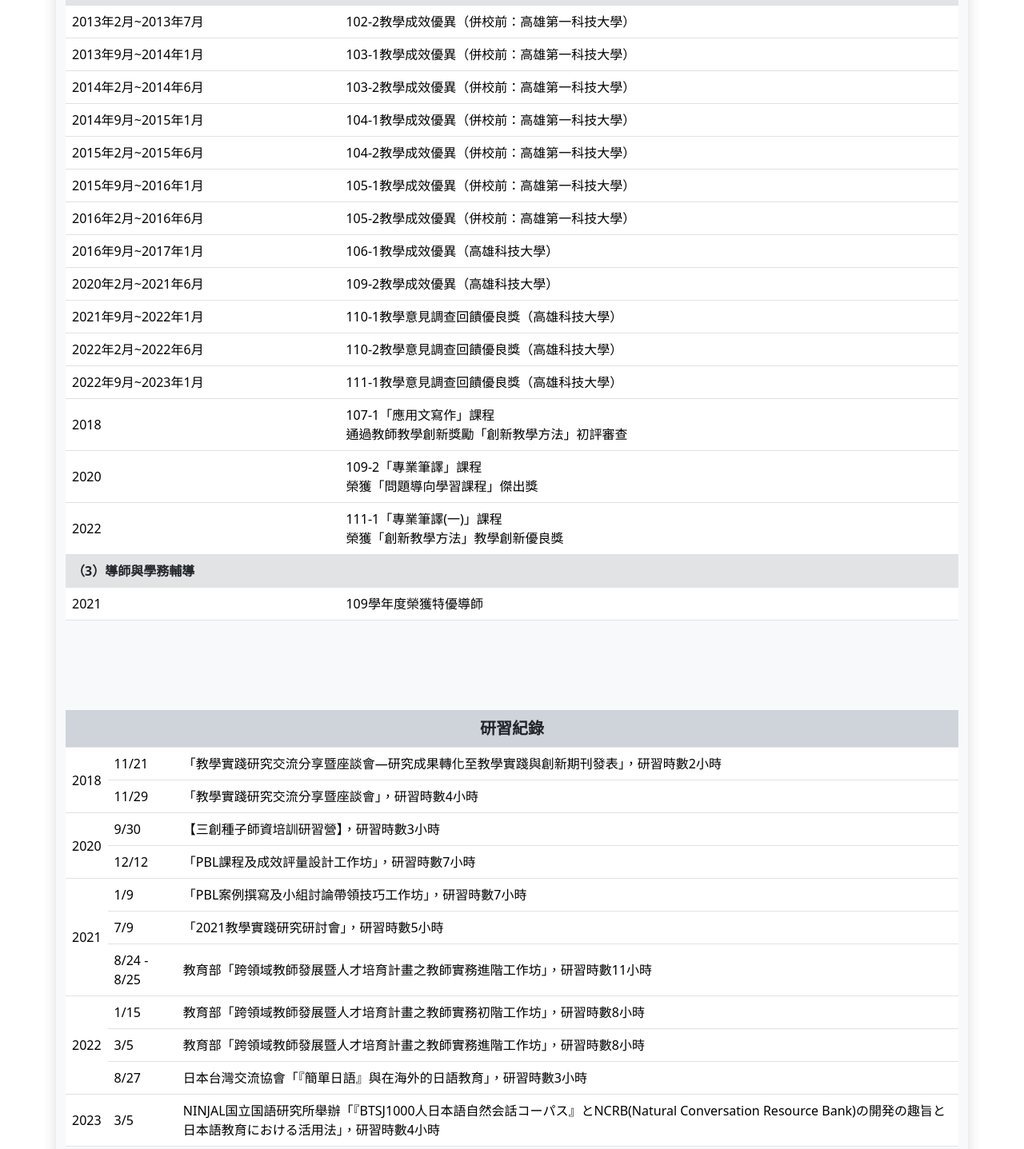
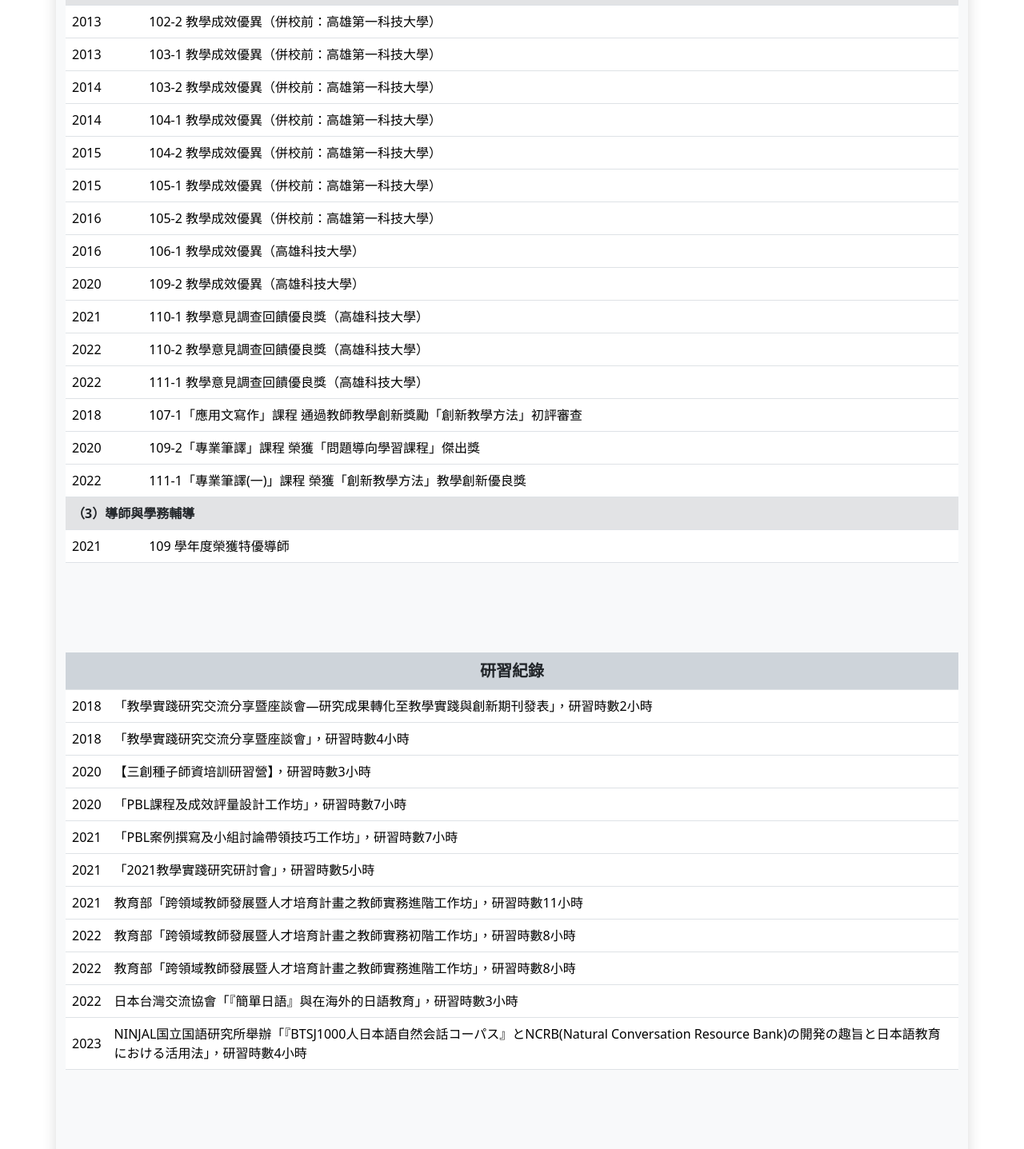
Before and after one commit to nagayasushizumi/nagayasushizumi.github.io, a plain HTML site: page index.html in a window 1280 px wide. Shown: the part 1889-3326 px from the top of the page at 80% size. Drawn offline with Linux system fonts and the light colour scheme.

Commit message:
- 大幅簡化日期的顯示，只留年份 - （1）專任課程 移除右邊欄位 - 整理年份格式 - 整理斷行格式 - 還有許多年份資料需確認正確性

```diff
--- a/index.html
+++ b/index.html
@@ -81,15 +81,16 @@
                 <tr><td colspan="2" class="bg-secondary-subtle text-body"><strong>（1）專任課程</strong></td></tr>
                 <tr class="d-none">
                   <td>課程名稱</td><td>課程內容</td>
-                </tr><tr><td>專業筆譯一、二</td><td>  </td></tr>
-                <tr><td>逐步口譯訓練一、二</td><td>  </td></tr>
-                <tr><td>口譯基礎訓練</td><td>校園導覽練習 (照片)</td></tr>
-                <tr><td>口譯進階訓練</td><td>  </td></tr>
-                <tr><td >日語聽解</td><td>訓練學生日語聽力的課程課堂上課透過學生設計的遊戲來帶動，上課愛玩手機就玩個夠 (照片)</td></tr>
-                <tr><td>應用文寫作</td><td>  </td></tr>
+                </tr>
+                <tr><td colspan="2" class="text-center">專業筆譯一、二</td></tr>
+                <tr><td colspan="2" class="text-center">逐步口譯訓練一、二</td></tr>
+                <tr><td colspan="2" class="text-center">口譯基礎訓練</td></tr>
+                <tr><td colspan="2" class="text-center">口譯進階訓練</td></tr>
+                <tr><td colspan="2" class="text-center">日語聽解</td></tr>
+                <tr><td colspan="2" class="text-center">應用文寫作</td></tr>
                 <tr><td colspan="2" class="bg-secondary-subtle text-body"><strong>（2）跨領域課程</strong></td></tr>
                 <tr class="d-none"><td>年份</td><td>內容</td></tr>
-                <tr><td>2022/3/26 - 27</td><td>於創創中心授課，微型工作坊 X 初級日語教學遊戲設計</td></tr>
+                <tr><td>2022</td><td>於創創中心授課，微型工作坊 X 初級日語教學遊戲設計</td></tr>
                 </tbody>
               </table>
             </div>
@@ -118,73 +119,39 @@
                   <td class="bg-body-tertiary"><strong>年份</strong></td>
                   <td class="bg-body-tertiary"><strong>教學成效優異＆教學意見調查回饋優良</strong></td>
                 </tr>
-                <tr> <!-- 1 -->
-                  <td>2013年2月~2013年7月</td>
-                  <td>102-2教學成效優異（併校前：高雄第一科技大學）</td>
-                </tr>
-                <tr> <!-- 2 -->
-                  <td>2013年9月~2014年1月</td>
-                  <td>103-1教學成效優異（併校前：高雄第一科技大學）</td>
-                </tr>
-                <tr> <!-- 3 -->
-                  <td>2014年2月~2014年6月</td>
-                  <td>103-2教學成效優異（併校前：高雄第一科技大學）</td>
-                </tr>
-                <tr> <!-- 4 -->
-                  <td>2014年9月~2015年1月</td>
-                  <td>104-1教學成效優異（併校前：高雄第一科技大學）</td>
-                </tr>
-                <tr> <!-- 5 -->
-                  <td>2015年2月~2015年6月</td>
-                  <td>104-2教學成效優異（併校前：高雄第一科技大學）</td>
-                </tr>
-                <tr> <!-- 6 -->
-                  <td>2015年9月~2016年1月</td>
-                  <td>105-1教學成效優異（併校前：高雄第一科技大學）</td>
-                </tr>
-                <tr> <!-- 7 -->
-                  <td>2016年2月~2016年6月</td>
-                  <td>105-2教學成效優異（併校前：高雄第一科技大學）</td>
-                </tr>
-                <tr> <!-- 8 -->
-                  <td>2016年9月~2017年1月</td>
-                  <td>106-1教學成效優異（高雄科技大學）</td>
-                </tr>
-                <tr> <!-- 9 -->
-                  <td>2020年2月~2021年6月</td>
-                  <td>109-2教學成效優異（高雄科技大學）</td>
-                </tr>
-                <tr> <!-- 10 -->
-                  <td>2021年9月~2022年1月</td>
-                  <td>110-1教學意見調查回饋優良獎（高雄科技大學）</td>
-                </tr>
-                <tr> <!-- 11 -->
-                  <td>2022年2月~2022年6月</td>
-                  <td>110-2教學意見調查回饋優良獎（高雄科技大學）</td>
-                </tr>
-                <tr> <!-- 12 -->
-                  <td>2022年9月~2023年1月</td>
-                  <td>111-1教學意見調查回饋優良獎（高雄科技大學）</td>
-                </tr>
-                <tr> <!-- 13 -->
-                  <td>2018&nbsp;&nbsp;&nbsp;&nbsp;&nbsp;&nbsp;&nbsp;&nbsp;&nbsp;&nbsp;&nbsp;&nbsp;&nbsp;</td>
-                  <td>
-                    107-1「應用文寫作」課程<br>
-                    通過教師教學創新獎勵「創新教學方法」初評審查
-                  </td>
-                </tr>
-                <tr> <!-- 14 -->
-                  <td>2020&nbsp;&nbsp;&nbsp;&nbsp;&nbsp;&nbsp;&nbsp;&nbsp;&nbsp;&nbsp;&nbsp;&nbsp;&nbsp;</td>
-                  <td>109-2「專業筆譯」課程<br>
-                    榮獲「問題導向學習課程」傑出獎
-                  </td>
-                </tr>
-                <tr> <!-- 15 -->
-                  <td>2022&nbsp;&nbsp;&nbsp;&nbsp;&nbsp;&nbsp;&nbsp;&nbsp;&nbsp;&nbsp;&nbsp;&nbsp;&nbsp;</td>
-                  <td>111-1「專業筆譯(一)」課程<br>
-                    榮獲「創新教學方法」教學創新優良獎
-                  </td>
-                </tr>
+
+                <!-- 1 -->
+                <tr><td>2013</td><td>102-2 教學成效優異（併校前：高雄第一科技大學）</td></tr>
+                <!-- 2 -->
+                <tr><td>2013</td><td>103-1 教學成效優異（併校前：高雄第一科技大學）</td></tr>
+                <!-- 3 -->
+                <tr><td>2014</td><td>103-2 教學成效優異（併校前：高雄第一科技大學）</td></tr>
+                <!-- 4 -->
+                <tr><td>2014</td><td>104-1 教學成效優異（併校前：高雄第一科技大學）</td></tr>
+                <!-- 5 -->
+                <tr><td>2015</td><td>104-2 教學成效優異（併校前：高雄第一科技大學）</td></tr>
+                <!-- 6 -->
+                <tr><td>2015</td><td>105-1 教學成效優異（併校前：高雄第一科技大學）</td></tr>
+                <!-- 7 -->
+                <tr><td>2016</td><td>105-2 教學成效優異（併校前：高雄第一科技大學）</td></tr>
+                <!-- 8 -->
+                <tr><td>2016</td><td>106-1 教學成效優異（高雄科技大學）</td></tr>
+                <!-- 9 -->
+                <tr><td>2020</td><td>109-2 教學成效優異（高雄科技大學）</td></tr>
+                <!-- 10 -->
+                <tr><td>2021</td><td>110-1 教學意見調查回饋優良獎（高雄科技大學）</td></tr>
+                <!-- 11 -->
+                <tr><td>2022</td><td>110-2 教學意見調查回饋優良獎（高雄科技大學）</td></tr>
+                <!-- 12 -->
+                <tr><td>2022</td><td>111-1 教學意見調查回饋優良獎（高雄科技大學）</td></tr>
+                <!-- 13 -->
+                <tr><td>2018</td><td>107-1「應用文寫作」課程 通過教師教學創新獎勵「創新教學方法」初評審查</td></tr>
+                <!-- 14 -->
+                <tr><td>2020</td><td>109-2「專業筆譯」課程 榮獲「問題導向學習課程」傑出獎</td></tr>
+                <!-- 15 -->
+                <tr><td>2022</td><td>111-1「專業筆譯(一)」課程 榮獲「創新教學方法」教學創新優良獎</td></tr>
+
+                <!-- 導師與學務輔導 -->
                 <tr>
                   <td colspan="2" class="bg-secondary-subtle text-body ">
                     <strong>
@@ -196,9 +163,8 @@
                   <td class="bg-body-tertiary"><strong>年份</strong></td>
                   <td class="bg-body-tertiary"><strong>內容</strong></td>
                 </tr>
-                <tr> <!-- 16 -->
-                  <td>2021</td>
-                  <td>109學年度榮獲特優導師</td>
+                <tr> <!-- 16 -- 西元年或民國年可能其中之一有錯誤 -->
+                  <td>2021</td><td>109 學年度榮獲特優導師</td>
                 </tr>
               </tbody>
               </table>
@@ -208,67 +174,61 @@
               <table class="table align-middle">
                 <thead>
                   <tr>
-                    <th colspan="3" class="fs-5 text-center bg-dark-subtle text-body">研習紀錄</th>
+                    <th colspan="2" class="fs-5 text-center bg-dark-subtle text-body">研習紀錄</th>
                   </tr>
                 </thead>
                   <tbody>
                     <tr class="d-none">
                       <td class="bg-body-tertiary"><strong>年份</strong></td>
-                      <td class="bg-body-tertiary"><strong>日期</strong></td>
                       <td class="bg-body-tertiary"><strong>研習內容</strong></td>
                     </tr>
                     <!-- -------------------------------------------------------- -->
                     <tr>
-                      <td rowspan="2">2018</td>
-                      <td>11/21</td>
+                      <td>2018</td>
                       <td>「教學實踐研究交流分享暨座談會—研究成果轉化至教學實踐與創新期刊發表」，研習時數2小時</td>
                     </tr>
                     <tr>
-                      <td>11/29</td>
+                      <td>2018</td>
                       <td>「教學實踐研究交流分享暨座談會」，研習時數4小時</td>
                     </tr>
                     <!-- -------------------------------------------------------- -->
                     <tr>
-                      <td rowspan="2">2020</td>
-                      <td>9/30</td>
+                      <td>2020</td>
                       <td>【三創種子師資培訓研習營】，研習時數3小時</td>
                     </tr>
                     <tr>
-                      <td>12/12</td>
+                      <td>2020</td>
                       <td>「PBL課程及成效評量設計工作坊」，研習時數7小時</td>
                     </tr>
                     <!-- -------------------------------------------------------- -->
                     <tr>
-                      <td rowspan="3">2021</td>
-                      <td>1/9</td>
+                      <td>2021</td>
                       <td>「PBL案例撰寫及小組討論帶領技巧工作坊」，研習時數7小時</td>
                     </tr>
                     <tr>
-                      <td>7/9</td>
+                      <td>2021</td>
                       <td>「2021教學實踐研究研討會」，研習時數5小時</td>
                     </tr>
                     <tr>
-                      <td>8/24 - 8/25</td>
+                      <td>2021</td>
                       <td>教育部「跨領域教師發展暨人才培育計畫之教師實務進階工作坊」，研習時數11小時</td>
                     </tr>
                     <!-- -------------------------------------------------------- -->
                     <tr>
-                      <td rowspan="3">2022</td>
-                      <td>1/15</td>
+                      <td>2022</td>
                       <td>教育部「跨領域教師發展暨人才培育計畫之教師實務初階工作坊」，研習時數8小時</td>
                     </tr>
                     <tr>
-                      <td>3/5</td>
+                      <td>2022</td>
                       <td>教育部「跨領域教師發展暨人才培育計畫之教師實務進階工作坊」，研習時數8小時</td>
                     </tr>
                     <tr>
-                      <td>8/27</td>
+                      <td>2022</td>
                       <td>日本台灣交流協會「『簡單日語』與在海外的日語教育」，研習時數3小時</td>
                     </tr>
                     <!-- -------------------------------------------------------- -->
                     <tr>
                       <td>2023</td>
-                      <td>3/5</td>
                       <td>NINJAL国立国語研究所舉辦「『BTSJ1000人日本語自然会話コーパス』とNCRB(Natural Conversation Resource Bank)の開発の趣旨と日本語教育における活用法」，研習時數4小時</td>
                     </tr>
                   </tbody>
@@ -291,38 +251,38 @@
                       <td class="bg-body-tertiary"><strong>計畫課程</strong></td>
                     </tr>
                       <tr>
-                        <td>201609~201701</td>
-                        <td>105-1創新創意教學</td>
+                        <td class="d-none">201609~201701</td>
+                        <td class="text-end">105-1 創新創意教學</td>
                         <td>進階日語會話Ⅰ</td>
                       </tr>
                       <tr>
-                        <td>201709~201801</td>
-                        <td>106-1創新創意教學</td>
+                        <td class="d-none">201709~201801</td>
+                        <td class="text-end">106-1 創新創意教學</td>
                         <td>專業筆譯</td>
                       </tr>
                       <tr>
-                        <td>201809~201901</td>
-                        <td>107-1創新教學方法</td>
+                        <td class="d-none">201809~201901</td>
+                        <td class="text-end">107-1 創新教學方法</td>
                         <td>應用文習作Ⅰ</td>
                       </tr>
                       <tr>
-                        <td>201809~201901</td>
-                        <td>109-1創新教學方法</td>
+                        <td class="d-none">201809~201901</td>
+                        <td class="text-end">109-1 創新教學方法</td>
                         <td>日語聽解ⅠC</td>
                       </tr>
                       <tr>
-                        <td>201909~202001</td>
-                        <td>110-1創新教學方法</td>
+                        <td class="d-none">201909~202001</td>
+                        <td class="text-end">110-1 創新教學方法</td>
                         <td>日語聽解ⅠC</td>
                       </tr>
                       <tr>
-                        <td>202009~202101</td>
-                        <td>110-2創新教學方法</td>
+                        <td class="d-none">202009~202101</td>
+                        <td class="text-end">110-2 創新教學方法</td>
                         <td>逐步口譯訓練Ⅱ</td>
                       </tr>
                       <tr>
-                        <td>202209~202301</td>
-                        <td>111-1創新教學方法</td>
+                        <td class="d-none">202209~202301</td>
+                        <td class="text-end">111-1 創新教學方法</td>
                         <td>專業筆譯Ⅰ</td>
                       </tr>
 
@@ -624,9 +584,9 @@
                     <tr><td>2013</td><td>人生迎風向前：享受工作與生活的65個態度</td><td>水野敬野、長沼直樹</td></tr>
                     <tr><td>2014</td><td>聽讀小說學日語：日本科幻作家星新一短篇小說選</td><td>星新一</td></tr>
                     <tr><td>2015</td><td>日本名店名人：壽司的技法</td><td>小澤諭</td></tr>
-                    <tr><td>2016</td><td>世界的博物館＿維也納藝術史博物館</td><td>日本朝日新聞出版 - 暢談國際文化事業股份有限公司</td></tr>
-                    <tr><td>2016</td><td>世界的博物館＿伊斯坦堡考古博物館</td><td>日本朝日新聞出版 - 暢談國際文化事業股份有限公司</td></tr>
-                    <tr><td>2016</td><td>世界的博物館＿那不勒斯國立考古博物館</td><td>日本朝日新聞出版 - 暢談國際文化事業股份有限公司</td></tr>
+                    <tr><td>2016</td><td>世界的博物館＿維也納藝術史博物館</td><td rowspan="3">日本朝日新聞出版 - 暢談國際文化事業股份有限公司</td></tr>
+                    <tr><td>2016</td><td>世界的博物館＿伊斯坦堡考古博物館</td></tr>
+                    <tr><td>2016</td><td>世界的博物館＿那不勒斯國立考古博物館</td></tr>
                     <tr><td>2018</td><td>日本經典文學：人間失格</td><td>太宰治</td></tr>
             <!-- 歌詞------------------------------------------------------------ -->
                     <tr><td colspan="3" class="bg-secondary-subtle text-body"><strong>（5）歌詞</strong></td></tr>
```
